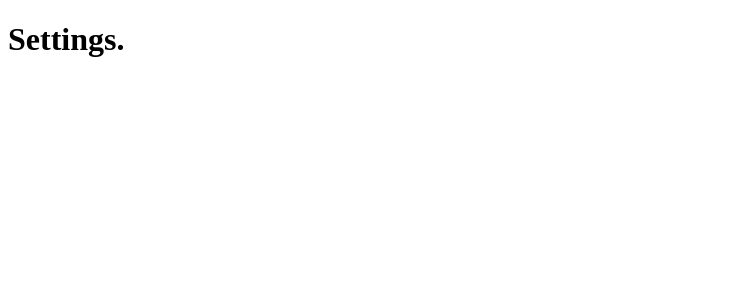
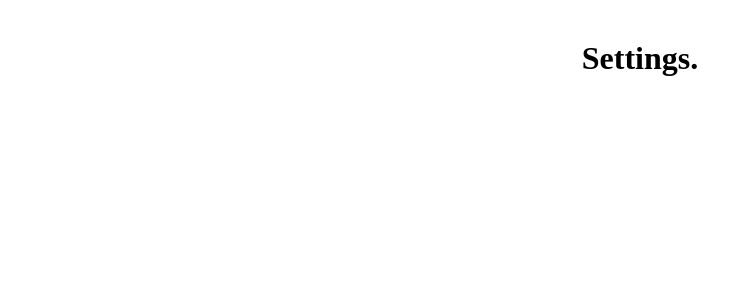
Before and after one commit to lebrancconvas/Soomlek-Beartai, a React (Create React App) app in the folder client/: page / in a window 1280 px wide. Shown: the top 300 px of the page, without its empty margins (0-751 px from the left). Built offline with nearby package versions, Linux system fonts and the light colour scheme.

Commit message:
💄 Update UI.

```diff
--- a/client/public/index.html
+++ b/client/public/index.html
@@ -13,15 +13,7 @@
       user's mobile device or desktop. See https://developers.google.com/web/fundamentals/web-app-manifest/
     -->
     <link rel="manifest" href="%PUBLIC_URL%/manifest.json" />
-    <!--
-      Notice the use of %PUBLIC_URL% in the tags above.
-      It will be replaced with the URL of the `public` folder during the build.
-      Only files inside the `public` folder can be referenced from the HTML.
-
-      Unlike "/favicon.ico" or "favicon.ico", "%PUBLIC_URL%/favicon.ico" will
-      work correctly both with client-side routing and a non-root public URL.
-      Learn how to configure a non-root public URL by running `npm run build`.
-    -->
+    <link rel="stylesheet" href="https://fonts.googleapis.com/css?family=Roboto:300,400,500,700&display=swap" />
     <title>Beartai</title>
 </head>
 
--- a/client/src/App.js
+++ b/client/src/App.js
@@ -2,15 +2,21 @@
 import Settings from './pages/Settings';
 import Questions from './pages/Questions';
 import FinalScreen from './pages/FinalScreen';
+import {Container} from '@mui/material';
+import {Box} from '@mui/system';
 
 const App = () => (
   <div>
     <Router>
-      <Routes>
-        <Route exact path="/" element={<Settings />}/>
-        <Route exact path="/questions" element={<Questions />} />
-        <Route exact path="/finalscreen" element={<FinalScreen />} />
-      </Routes>
+      <Container maxWidth="sm">
+        <Box textAlign="center" mt={5}>
+          <Routes>
+            <Route exact path="/" element={<Settings />}/>
+            <Route exact path="/questions" element={<Questions />} />
+            <Route exact path="/finalscreen" element={<FinalScreen />} />
+          </Routes>
+        </Box>
+      </Container>
     </Router>
   </div>
 );
```
